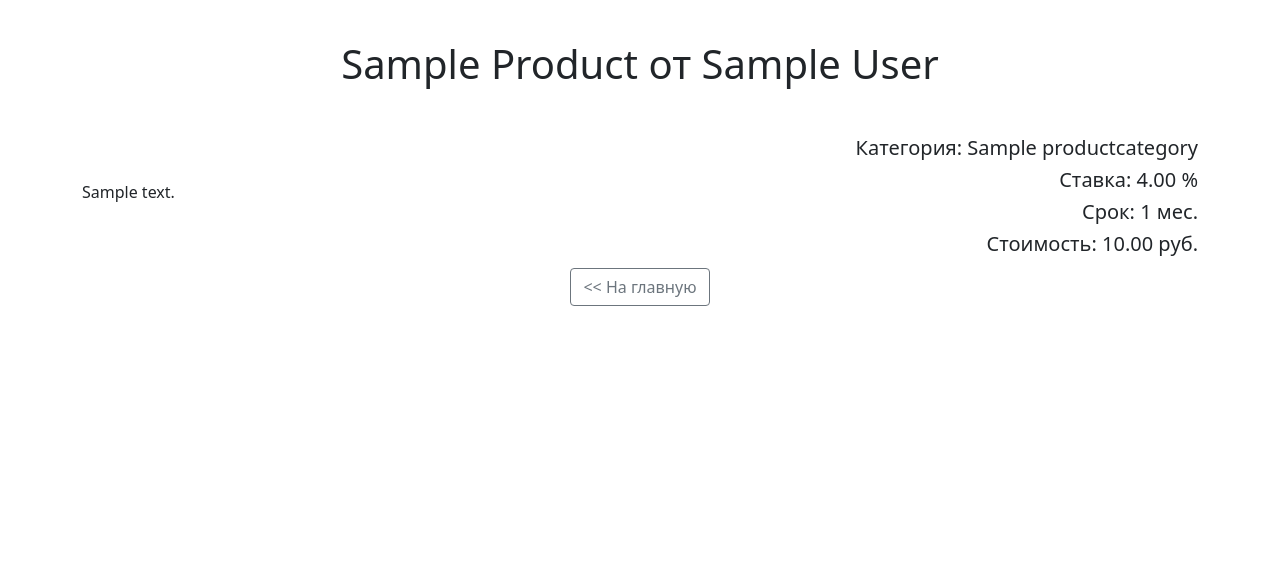
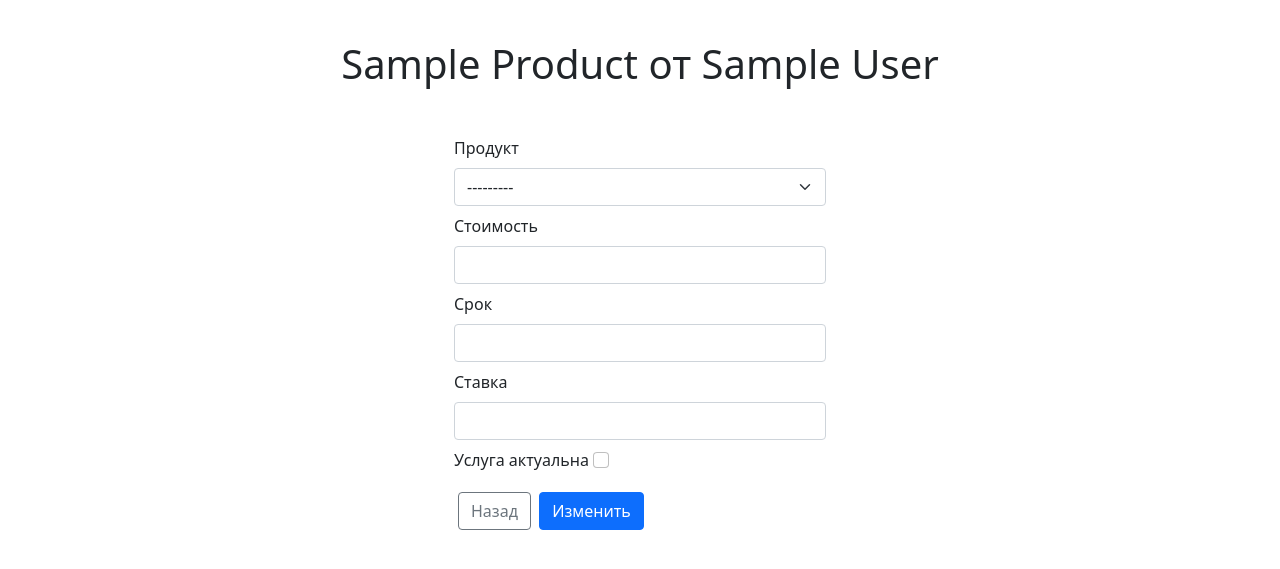
Before and after one commit to kuzin-olm/web_insurance, a Django app: template insurance/templates/product/view.html in a window 1280 px wide. Shown: the part 56-625 px from the top of the page. Run offline with Django 3.2, Linux system fonts and the light colour scheme; the template is opened without the code that fills it: values that come from a table or form of the project are taken from there, others are empty; tables that the repository leaves empty hold one stand-in row (values such as "Sample post"); some libraries are stand-ins or nearby versions.

Commit message:
добавление ProductOptionUpdate и ProductOptionForm, редактирование шаблона product/view.html

```diff
--- /dev/null
+++ b/insurance/product/forms.py
@@ -0,0 +1,24 @@
+from django import forms
+
+from .models import ProductOption
+
+
+class ProductOptionForm(forms.ModelForm):
+    class Meta:
+        model = ProductOption
+        fields = (
+            "product",
+            "price",
+            "expire",
+            "rate",
+            "is_active",
+        )
+
+    def __init__(self, *args, **kwargs):
+        super().__init__(*args, **kwargs)
+
+        self.fields["product"].widget.attrs.update({"class": "form-select"})
+        self.fields["price"].widget.attrs.update({"class": "form-control"})
+        self.fields["expire"].widget.attrs.update({"class": "form-control"})
+        self.fields["rate"].widget.attrs.update({"class": "form-control"})
+        self.fields["is_active"].widget.attrs.update({"class": "form-check-input"})
--- a/insurance/product/urls.py
+++ b/insurance/product/urls.py
@@ -1,9 +1,24 @@
 from django.urls import include, path
 
-from .views import ProductOptionView, ProductOptionDetailView
+from .views import (
+    ProductOptionView,
+    ProductOptionDetailView,
+    ProductOptionDeleteView,
+    ProductOptionUpdateView,
+)
 
 
 urlpatterns = [
     path("", ProductOptionView.as_view(), name="home"),
     path("product/<int:pk>/", ProductOptionDetailView.as_view(), name="product_detail"),
+    path(
+        "product/<int:pk>/delete",
+        ProductOptionDeleteView.as_view(),
+        name="product_delete",
+    ),
+    path(
+        "product/<int:pk>/update",
+        ProductOptionUpdateView.as_view(),
+        name="product_update",
+    ),
 ]
--- a/insurance/templates/product/index.html
+++ b/insurance/templates/product/index.html
@@ -30,7 +30,7 @@
             <p class="card-text">{{ product_option.product.description|truncatechars:90 }}</p>
             <a href="{% url 'product_detail' product_option.pk %}" class="card-link">Подробнее</a>
             {% if request.user ==  product_option.product.company %}
-            <a href="#" class="card-link">Редактировать</a>
+            <a href="{% url 'product_update' product_option.pk %}" class="card-link">Редактировать</a>
             {% endif %}
           </div>
         </div>
--- a/insurance/templates/product/view.html
+++ b/insurance/templates/product/view.html
@@ -11,6 +11,46 @@
       <h1>{{ product_option.product.name|title }} от {{ product_option.product.company.name|title }}</h1>
     </div>
   </section>
+
+  {% if form %}
+  <div class="container">
+    <form method="post">
+      {% csrf_token %}
+
+      <div class="col-xl-4 offset-xl-4 mb-2">
+        <label for="{{ form.product.id_for_label }}" class="form-label">Продукт</label>
+        {{ form.product }}
+      </div>
+
+      <div class="col-xl-4 offset-xl-4 mb-2">
+        <label for="{{ form.price.id_for_label }}" class="form-label">Стоимость</label>
+        {{ form.price }}
+      </div>
+
+      <div class="col-xl-4 offset-xl-4 mb-2">
+        <label for="{{ form.expire.id_for_label }}" class="form-label">Срок</label>
+        {{ form.expire }}
+      </div>
+
+      <div class="col-xl-4 offset-xl-4 mb-2">
+        <label for="{{ form.rate.id_for_label }}" class="form-label">Ставка</label>
+        {{ form.rate }}
+      </div>
+
+      <div class="col-xl-4 offset-xl-4 mb-2">
+        <label for="{{ form.is_active.id_for_label }}" class="form-label">Услуга актуальна</label>
+        {{ form.is_active }}
+      </div>
+
+      <div class="col-xl-4 offset-xl-4">
+        <a href="{% url 'product_detail' product_option.pk %}" class="btn btn-outline-secondary m-1">Назад</a>
+        <button class="btn btn-primary" type="submit">Изменить</button>
+      </div>
+
+    </form>
+  </div>
+
+  {% else %}
 
   <div class="container">
     <div class="row align-items-center">
@@ -34,14 +74,16 @@
   <div class="container-xl">
     <div class="row">
       <div class="d-flex justify-content-center">
-        <a href="" class="btn btn-outline-secondary m-1"><< На главную</a>
+        <a href="{% url 'home' %}" class="btn btn-outline-secondary m-1"><< На главную</a>
         {% if request.user ==  product_option.product.company %}
-        <a href="" class="btn btn-outline-secondary m-1">Редактировать</a>
-        <a href="" class="btn btn-outline-danger m-1" onclick="return confirm('Точно удалить?');">Удалить</a>
+        <a href="{% url 'product_update' product_option.pk %}" class="btn btn-outline-secondary m-1">Редактировать опции</a>
+        <a href="{% url 'product_delete' product_option.pk %}" class="btn btn-outline-danger m-1" onclick="return confirm('Точно удалить?');">Удалить</a>
         {% endif %}
       </div>
     </div>
   </div>
+
+  {% endif %}
 
 
   <section class="container text-center mt-5">
```
Also changed, not shown: insurance/product/views.py (+45 -12 lines).
